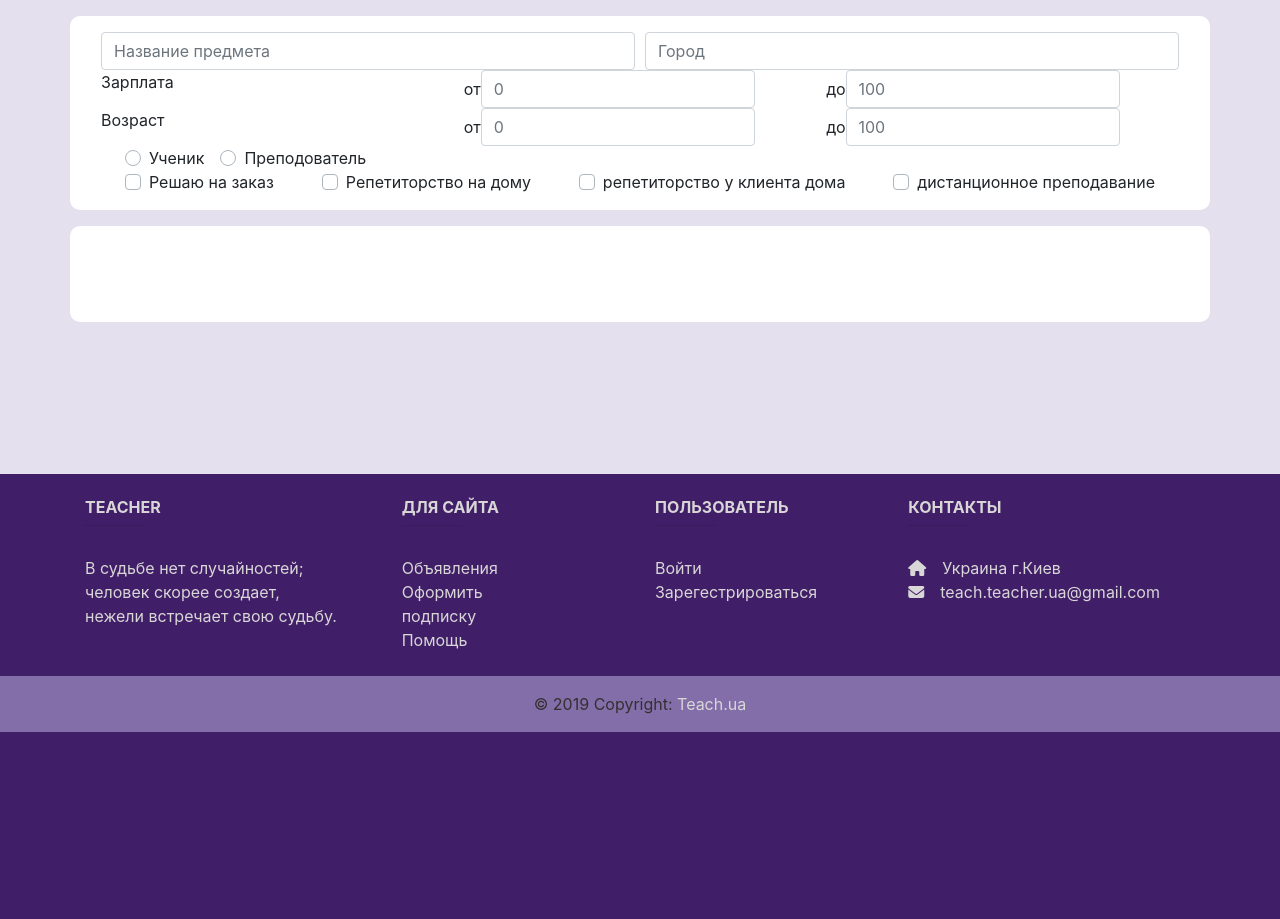
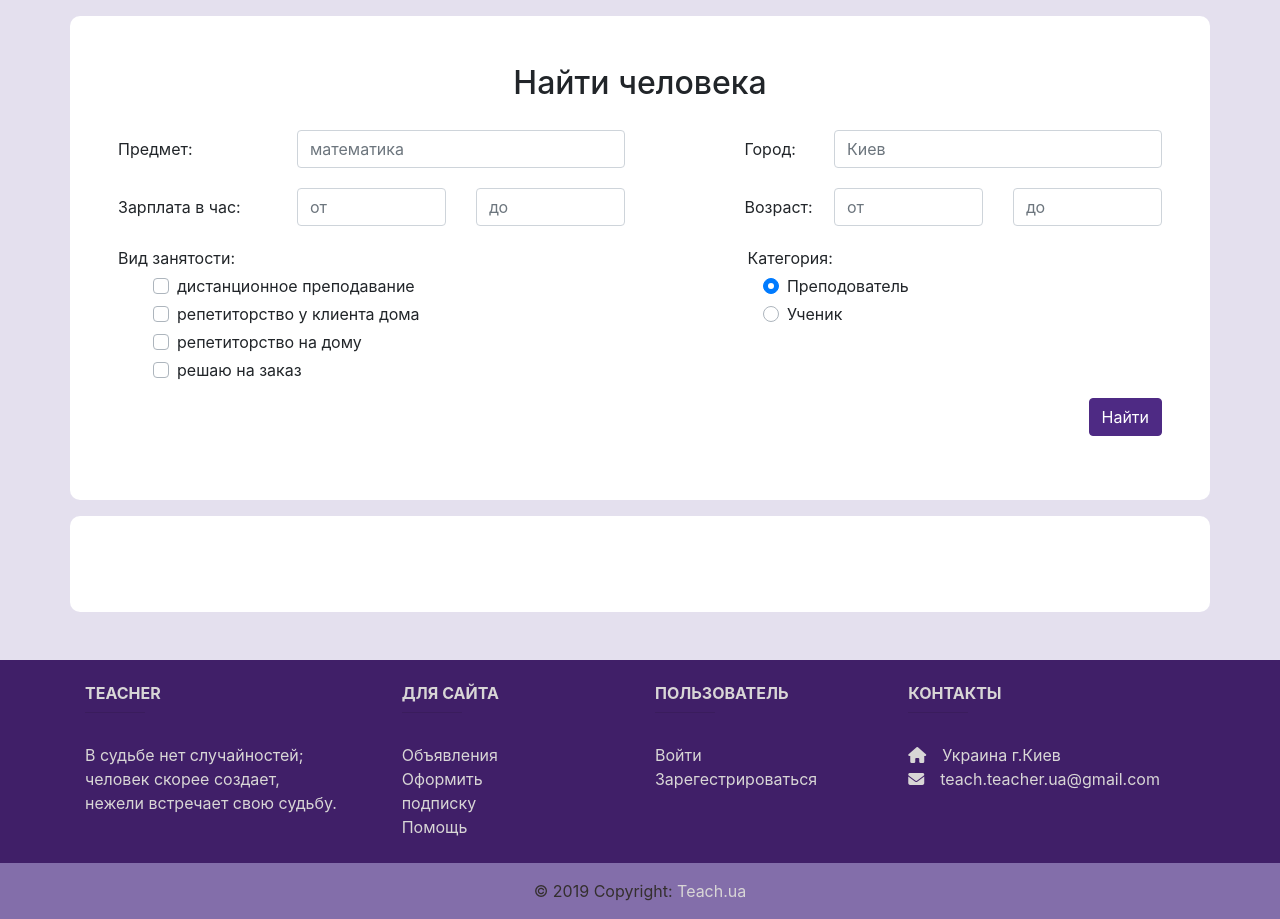
Before and after one commit to VladisIove/teach.ua, a Django app: page /home/ in a window 1280 px wide. Shown: the part 68-987 px from the top of the page. Before the commit the page ends 800 px from the top, so only its background shows below. Run offline with Django 3.2, Linux system fonts and the light colour scheme; some libraries are stand-ins or nearby versions.

Commit message:
Add search box

```diff
--- a/templates/home.html
+++ b/templates/home.html
@@ -77,67 +77,87 @@ svg{
 
 
 <div class="row" id='app'>
-
-  <div class="col-12 filter mt-3 mb-3">
-    <form action="" method='GET' class='m-2 p-2'>
-      <div class="form-row">
-        <div class="col">
-          <input type="text" class="form-control" id='skill' placeholder="Название предмета">
+  <div class="col-12 filter mt-3 mb-3 p-5">
+    <p class="h2 text-center  mb-4 ">Найти человека</p>
+<form method='GET'>
+  <div class="form-group row">
+    <label for="inputSkill" class="col-sm-2 col-form-label mt-sm-1">Предмет: </label>
+    <div class="col-sm-4">
+      <input type="text" class="form-control mt-sm-1" id="inputSkill" placeholder="математика" name='name' required>
     </div>
-        <div class="col">
-          <input type="text" class="form-control" id='city' placeholder="Город">
+    <label for="inputCity" class="col-sm-1 offset-sm-1 mt-2 mt-sm-1 col-form-label ">Город: </label>
+    <div class="col-sm-4">
+      <input type="text" class="form-control mt-sm-1" id="inputCity" placeholder="Киев" name='city'>
     </div>
   </div>
-      <div class="form-row">
-      <div class="col">Зарплата</div>
-        <div class="col form-inline">
-           <label for="min_salary">от</label>
-          <input type="text" class="form-control" id='min_salary' placeholder="0">
+  <div class="form-group row">
+    <label for="inputMinSalary" class="col-sm-2 col-form-label mt-sm-1">Зарплата в час: </label>
+    <div class="col-sm-2">
+      <input type="text" class="form-control mt-sm-1" id="inputMinSalary" placeholder="от" name='minSalary'>
     </div>
-        <div class="col form-inline">
-          <label for="min_salary">до</label>
-          <input type="text" class="form-control" id='max_salary' placeholder="100">
+    <div class="col-sm-2">
+      <input type="text" class="form-control mt-2 mt-sm-1" id="inputMaxSalary" placeholder="до" name='maxSalary'>
+    </div>
+
+
+    <label for="inputMinSalary" class="col-sm-1 offset-sm-1 mt-2 mt-sm-1 col-form-label ">Возраст: </label>
+    <div class="col-sm-2">
+      <input type="text" class="form-control mt-sm-1" id="inputMinSalary" placeholder="от" name='ageMin'>
+    </div>
+    <div class="col-sm-2">
+      <input type="text" class="form-control mt-2 mt-sm-1" id="inputMaxSalary" placeholder="до" name='ageMax'>
     </div>
   </div>
-      <div class="form-row">
-        <div class="col">Возраст</div>
-        <div class="col form-inline">
-           <label for="min_age">от</label>
-          <input type="text" class="form-control" id='min_age' placeholder="0">
+
+
+
+  <div class="form-group row">
+    <div class="col-sm-6 col-12">
+          <div class="mt-sm-1">Вид занятости:</div>
+          <div class="col-sm-10">
+
+            <div class="form-check ">
+              <div class="custom-control custom-checkbox mt-1">
+                <input type="checkbox" class="custom-control-input" id="customDistanceTeaching" name='option1' value='DistanceTeaching'>
+                <label class="custom-control-label" for="customDistanceTeaching" >дистанционное преподавание</label>
               </div>
-        <div class="col form-inline">
-          <label for="max_age">до</label>
-          <input type="text" class="form-control" id='max_age' placeholder="100">
+              <div class="custom-control custom-checkbox mt-1">
+                <input type="checkbox" class="custom-control-input" id="customTutoringClientHome" name='option2' value='TutoringClientHome'>
+                <label class="custom-control-label" for="customTutoringClientHome" >репетиторство у клиента дома</label>
+              </div>
+              <div class="custom-control custom-checkbox mt-1">
+                <input type="checkbox" class="custom-control-input" id="customTutoringTeacherHome" name='option3' value='TutoringTeacherHome'>
+                <label class="custom-control-label" for="customTutoringTeacherHome" >репетиторство на дому</label>
+              </div>
+              <div class="custom-control custom-checkbox mt-1">
+                <input type="checkbox" class="custom-control-input" id="customDecideOrder" name='option4' value='DecideOrder'>
+                <label class="custom-control-label" for="customDecideOrder" >решаю на заказ</label>
               </div>
             </div>
-      <div class="form-row">
-        <div class="col-12 form-inline ml-4">
-          <div class="custom-control custom-radio custom-control-inline">
-            <input type="radio" id="customRadioInline1" name="customRadioInline1" class="custom-control-input">
-            <label class="custom-control-label" for="customRadioInline1">Ученик</label>
-          </div>
-          <div class="custom-control custom-radio custom-control-inline">
-            <input type="radio" id="customRadioInline2" name="customRadioInline1" class="custom-control-input">
-            <label class="custom-control-label" for="customRadioInline2">Преподователь</label>
           </div>
     </div>
-       <div class="col-12 form-inline d-flex justify-content-around">
-        <div class="custom-control custom-checkbox">
-          <input type="checkbox" class="custom-control-input" id="customCheck1">
-          <label class="custom-control-label" for="customCheck1">Решаю на заказ</label>
+    <div class="col-sm-6 col-12">
+      <div class="offset-sm-2 pl-2 mt-2 mt-sm-1">Категория:</div>
+      <div class="col-sm-10 pl-4">
+        <div class="form-check offset-sm-2 ">
+          <div class="custom-control custom-radio mt-1">
+            <input type="radio" id="customRadio1" name="customRadio" class="custom-control-input" checked value='T'>
+            <label class="custom-control-label" for="customRadio1" >Преподователь</label>
           </div>
-        <div class="custom-control custom-checkbox">
-          <input type="checkbox" class="custom-control-input" id="customCheck2">
-          <label class="custom-control-label" for="customCheck2">Репетиторство на дому</label>
+
+        <div class="custom-control custom-radio mt-1">
+          <input type="radio" id="customRadio2" name="customRadio" class="custom-control-input" value='S'>
+          <label class="custom-control-label" for="customRadio2" >Ученик</label>
         </div>
-        <div class="custom-control custom-checkbox">
-          <input type="checkbox" class="custom-control-input" id="customCheck3">
-          <label class="custom-control-label" for="customCheck3">репетиторство у клиента дома</label>
         </div>
-        <div class="custom-control custom-checkbox">
-          <input type="checkbox" class="custom-control-input" id="customCheck4">
-          <label class="custom-control-label" for="customCheck4">дистанционное преподавание</label>
       </div>
+    </div>
+  </div>
+
+
+  <div class="form-group row">
+    <div class="col-sm-12 text-right">
+      <button type="submit" class="btn btn-primary">Найти</button>
     </div>
   </div>
 </form>
--- a/user/views.py
+++ b/user/views.py
@@ -188,14 +188,14 @@ class HomePageView(FormMixin,ListView, JsonResponse):
 
 
 	def get_queryset(self):
-
+		"""
 		if self.request.user.is_authenticated:
 			if self.request.user.type_persone == 'S':
 				users = User.objects.filter(type_persone = 'T', valid_announcement=True )
 			else:
 				users = User.objects.filter(type_persone = 'S', valid_announcement=True )
-		else:
-			users = User.objects.filter(valid_announcement=True  )
+		else:"""
+		users = User.objects.filter(valid_announcement=True  )
 		return users
 		"""
 		if self.request.GET :
```
Lines whose indentation alone changed are shown as unchanged.
